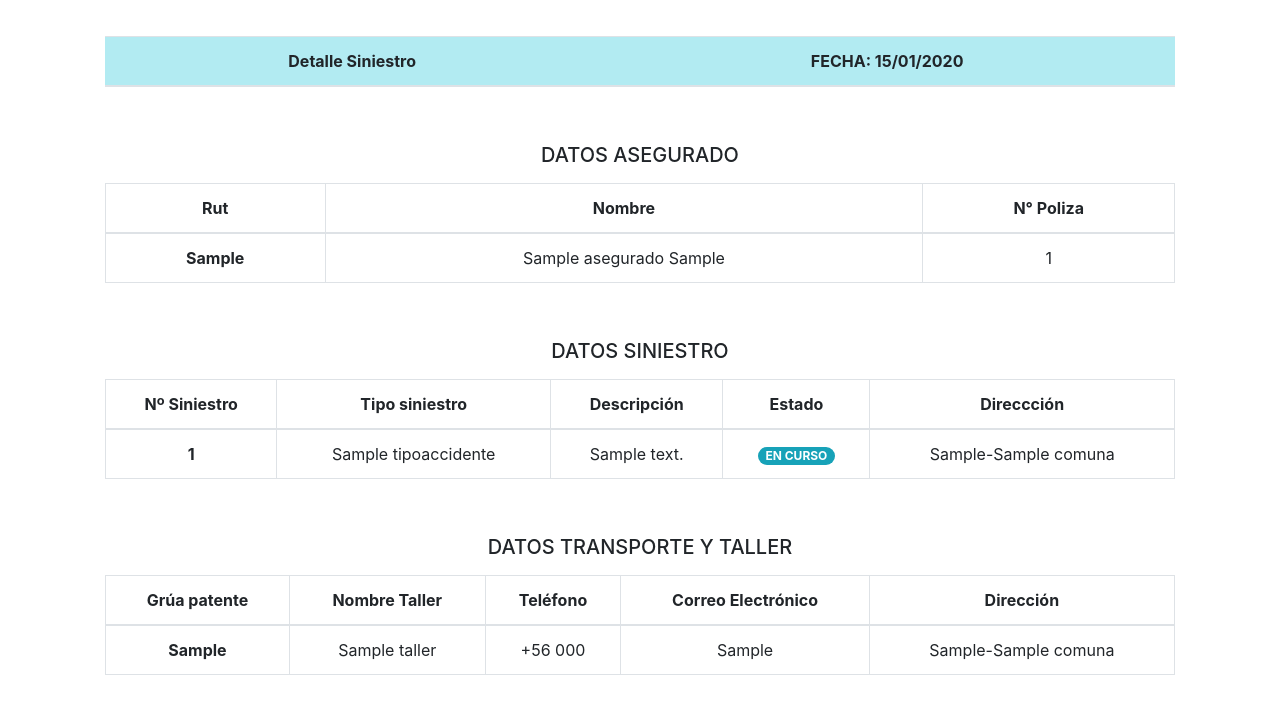
After one commit to danielgsaavedra/seguro_automotriz, a Django app: page /consultaSiniestroDetalleView/1/ in a window 1280 px wide. The commit adds this page. Shown: the top 714 px of the page. Run offline with Django 3.2, Linux system fonts and the light colour scheme; tables that the repository leaves empty hold one stand-in row (values such as "Sample post"); lists and menus that the app fills with data are empty; parts of the project's set-up code (start-up, migrations or seed data) failed here and were passed over; some libraries are stand-ins or nearby versions.

Commit message:
:sparkles: Se genera vista y pdf con detalles de extras al momento del asegurado consultar un siniestro

```diff
--- /dev/null
+++ b/dashboard/templates/dashboard/asegurados/asegurado_consulta_detalle.html
@@ -0,0 +1,187 @@
+{% load static %}
+<!DOCTYPE html>
+<html lang="es">
+
+<head>
+    <meta charset="utf-8">
+    <meta http-equiv="X-UA-Compatible" content="IE=edge">
+    <meta name="viewport" content="width=device-width, initial-scale=1, shrink-to-fit=no">
+    <meta name="description" content="">
+    <meta name="author" content="">
+    <link rel="stylesheet" href="{% static 'taller/css/style_pdf.css' %}"/>
+    <link rel="stylesheet" href="https://stackpath.bootstrapcdn.com/bootstrap/4.5.0/css/bootstrap.min.css"
+          integrity="sha384-9aIt2nRpC12Uk9gS9baDl411NQApFmC26EwAOH8WgZl5MYYxFfc+NcPb1dKGj7Sk" crossorigin="anonymous">
+    <link
+            href="https://fonts.googleapis.com/css?family=Nunito:200,200i,300,300i,400,400i,600,600i,700,700i,800,800i,900,900i"
+            rel="stylesheet">
+
+</head>
+
+<body>
+<div class="container">
+    <div class="my-3">
+        <div class="card-body">
+            <div class="table-responsive">
+                <table class="table text-center" id="table_detalle" width="100%" cellspacing="0">
+                    <thead class="bg-acta-recepcion">
+                    <tr>
+                        <th scope="col">Detalle Siniestro</th>
+                        <th scope="col">FECHA: {{ dato.0.5 | date:'d/m/Y' }}</th>
+                    </tr>
+                    </thead>
+                </table>
+            </div>
+        </div>
+
+        <div class="card-body">
+            <div class="table-responsive">
+                <table class="table table-bordered text-center" id="table_vehiculo" width="100%" cellspacing="0">
+                    <thead>
+                    <div class="text-center mb-3">
+                        <h5>DATOS ASEGURADO</h5>
+                    </div>
+                    <tr>
+                        <th scope="col">Rut</th>
+                        <th scope="col">Nombre</th>
+                        <th scope="col">N° Poliza</th>
+                    </tr>
+                    </thead>
+                    <tbody>
+                    <tr>
+                        <th scope="row">{{ dato.0.1 }}</th>
+                        <td>{{ dato.0.2 }} {{ dato.0.3 }}</td>
+                        <td>{{ dato.0.4 }}</td>
+                        {#                                {% if dato.0.1 == null %}#}
+                        {#                                <td>SIN GRÚA</td>#}
+                        {#                                {% else %}#}
+                        {#                                <td>{{dato.0.1}}</td>#}
+                        {#                                {% endif %}#}
+                    </tr>
+                    </tbody>
+                </table>
+            </div>
+        </div>
+
+        <div class="card-body">
+            <div class="table-responsive">
+                <table class="table table-bordered text-center" id="table_vehiculo" width="100%" cellspacing="0">
+                    <thead>
+                    <div class="text-center mb-3">
+                        <h5>DATOS SINIESTRO</h5>
+                    </div>
+                    <tr>
+                        <th scope="col">Nº Siniestro</th>
+                        <th scope="col">Tipo siniestro</th>
+                        <th scope="col">Descripción</th>
+                        <th scope="col">Estado</th>
+                        <th scope="col">Direccción</th>
+                    </tr>
+                    </thead>
+                    <tbody>
+                    <tr>
+                        <th scope="row">{{ dato.0.0 }}</th>
+                        <td>{{ dato.0.7 }}</td>
+                        <td>{{ dato.0.6 }}</td>
+
+                        {% if dato.0.8 == 1 %}
+                            <td>
+                                <span
+                                        class="badge badge-pill badge-info">EN CURSO</span>
+                            </td>
+                        {% endif %}
+                        {% if dato.0.8 == 2 %}
+                            <td>
+                                <span
+                                        class="badge badge-pill badge-light">RECEPCIONADO</span>
+                            </td>
+                        {% endif %}
+                        {% if dato.0.8 == 3 %}
+                            <td>
+                                <span
+                                        class="badge badge-pill badge-primary">INSPECCIONADO</span>
+                            </td>
+                        {% endif %}
+                        {% if dato.0.8 == 4 %}
+                            <td>
+                                <span
+                                        class="badge badge-pill badge-warning">EN REPARACIÓN</span>
+                            </td>
+                        {% endif %}
+                        {% if dato.0.8 == 5 %}
+                            <td>
+                                <span
+                                        class="badge badge-pill badge-danger">RECHAZADO</span>
+                            </td>
+                        {% endif %}
+                        {% if dato.0.8 == 6 %}
+                            <td>
+                                <span
+                                        class="badge badge-pill badge-success">REPARADO</span>
+                            </td>
+                        {% endif %}
+                        {% if dato.0.8 == 7 %}
+                            <td>
+                                <span
+                                        class="badge badge-pill badge-dark">FINALIZADO</span>
+                            </td>
+                        {% endif %}
+                        {% if dato.0.8 == 8 %}
+                            <td>
+                                <span
+                                        class="badge badge-pill badge-secondary">PENDIENTE</span>
+                            </td>
+                        {% endif %}
+
+                        <td>{{ dato.0.9 }}-{{ dato.0.10 }}</td>
+
+                    </tr>
+                    </tbody>
+                </table>
+            </div>
+        </div>
+
+        <div class="card-body">
+            <div class="table-responsive">
+                <table class="table table-bordered text-center" id="table_vehiculo" width="100%" cellspacing="0">
+                    <thead>
+                    <div class="text-center mb-3">
+                        <h5>DATOS TRANSPORTE Y TALLER</h5>
+                    </div>
+                    <tr>
+                        <th scope="col">Grúa patente</th>
+                        <th scope="col">Nombre Taller</th>
+                        <th scope="col">Teléfono</th>
+                        <th scope="col">Correo Electrónico</th>
+                        <th scope="col">Dirección</th>
+                    </tr>
+                    </thead>
+                    <tbody>
+                    <tr>
+                        {% if dato.0.11 == null %}
+                            <th scope="row">SIN GRÚA</th>
+                        {% else %}
+                            <th scope="row">{{ dato.0.11 }}</th>
+                        {% endif %}
+                        <td>{{ dato.0.12 }}</td>
+                        <td>+56 {{ dato.0.13 }}</td>
+                        <td>{{ dato.0.14 }}</td>
+                        <td>{{ dato.0.15 }}-{{ dato.0.16 }}</td>
+                    </tr>
+                    </tbody>
+                </table>
+            </div>
+        </div>
+
+    </div>
+</div>
+</body>
+
+<script src="https://code.jquery.com/jquery-3.5.1.slim.min.js"
+        integrity="sha384-DfXdz2htPH0lsSSs5nCTpuj/zy4C+OGpamoFVy38MVBnE+IbbVYUew+OrCXaRkfj"
+        crossorigin="anonymous"></script>
+<script src="https://cdn.jsdelivr.net/npm/popper.js@1.16.0/dist/umd/popper.min.js"
+        integrity="sha384-Q6E9RHvbIyZFJoft+2mJbHaEWldlvI9IOYy5n3zV9zzTtmI3UksdQRVvoxMfooAo"
+        crossorigin="anonymous"></script>
+<script src="https://stackpath.bootstrapcdn.com/bootstrap/4.5.0/js/bootstrap.min.js"
+        integrity="sha384-OgVRvuATP1z7JjHLkuOU7Xw704+h835Lr+6QL9UvYjZE3Ipu6Tp75j7Bh/kR0JKI"
+        crossorigin="anonymous"></script>
--- a/dashboard/urls.py
+++ b/dashboard/urls.py
@@ -49,5 +49,9 @@ urlpatterns = [
     path('home/', HomeView.as_view(), name='home'),
     url(r'^load_patentes/$', views.load_patentes, name='load_patentes'),
     url(r'^load_polizas/$', views.load_poliza, name='load_poliza'),
+    url(r'^consultaSiniestroDetalleView/(?P<pk>[0-9]+)/$',
+        views.consultaSiniestroDetalleView, name='consultaSiniestroDetalleView'),
+    url(r'^siniestroDetallePdf/(?P<pk>[0-9]+)/$',
+        views.siniestroDetallePdf, name='siniestroDetallePdf'),
 
 ]
--- a/dashboard/views.py
+++ b/dashboard/views.py
@@ -14,6 +14,8 @@ from django.db.models import Q
 from django.db.models import Count
 from django.db import connection
 from django.views.decorators.csrf import csrf_exempt
+import pdfkit
+from django.http import HttpResponse
 
 # Create your views here.
 
@@ -651,3 +653,31 @@ def UpdateSiniestroFotos(request, id):
     return render(request, 'dashboard/asegurados/asegurado_fotos.html', {
         'form': form
     })
+
+
+def consultaSiniestroDetalleView(request, pk):
+    with connection.cursor() as cursor:
+        cursor.execute("SELECT S.ID,A.RUT_ASEGURADO,A.PRIMER_NOMBRE,A.PRIMER_APELLIDO,S.POLIZA_ID_POLIZA,S.FECHA_HR,S.DESCRIPCION,X.NOMBRE,S.EST_SINIESTRO_ID_EST_SINIESTRO,S.DIRECCION,V.NOMBRE,S.GRUA_PATENTE_GRUA,T.NOMBRE,T.TELEFONO,T.CORREO,T.DIRECCION,C.NOMBRE FROM DASHBOARD_SINIESTRO S JOIN DASHBOARD_TALLER T ON (S.TALLER_ID_TALLER=T.ID) JOIN DASHBOARD_COMUNA C ON (T.COMUNA_ID_COMUNA=C.ID) JOIN DASHBOARD_TIPOACCIDENTE X ON(S.TIPO_ACCIDENTE_ID_TIPO_ACC=X.ID) JOIN DASHBOARD_ASEGURADO A ON(S.ASEGURADO_RUT_ASEGURADO=A.RUT_ASEGURADO)  JOIN DASHBOARD_COMUNA V ON (S.COMUNA_ID_COMUNA=V.ID) WHERE (S.ID="+pk + ")")
+        dato = cursor.fetchall()
+        dato = list(dato)
+        print(dato)
+    return render(request, 'dashboard/asegurados/asegurado_consulta_detalle.html', {'dato': dato})
+
+
+def siniestroDetallePdf(request, pk):
+    options = {
+        'page-size': 'Letter',
+        'margin-top': '0.5in',
+        'margin-right': '1in',
+        'margin-bottom': '0.5in',
+        'margin-left': '1in',
+        'encoding': "UTF-8",
+    }
+
+    path_wkthmltopdf = b'C:\wkhtmltopdf\\bin\wkhtmltopdf.exe'
+    config = pdfkit.configuration(wkhtmltopdf=path_wkthmltopdf)
+    pdf = pdfkit.from_url('http://127.0.0.1:8000/consultaSiniestroDetalleView/' +
+                          str(pk), False, options=options, configuration=config)
+    response = HttpResponse(pdf, content_type='application/pdf')
+    response['Content-Disposition'] = 'attachment; filename="DetalleSiniestro.pdf" '
+    return response
```
Also changed, not shown: dashboard/templates/dashboard/asegurados/asegurado_consulta.html (+10 -0 lines).
